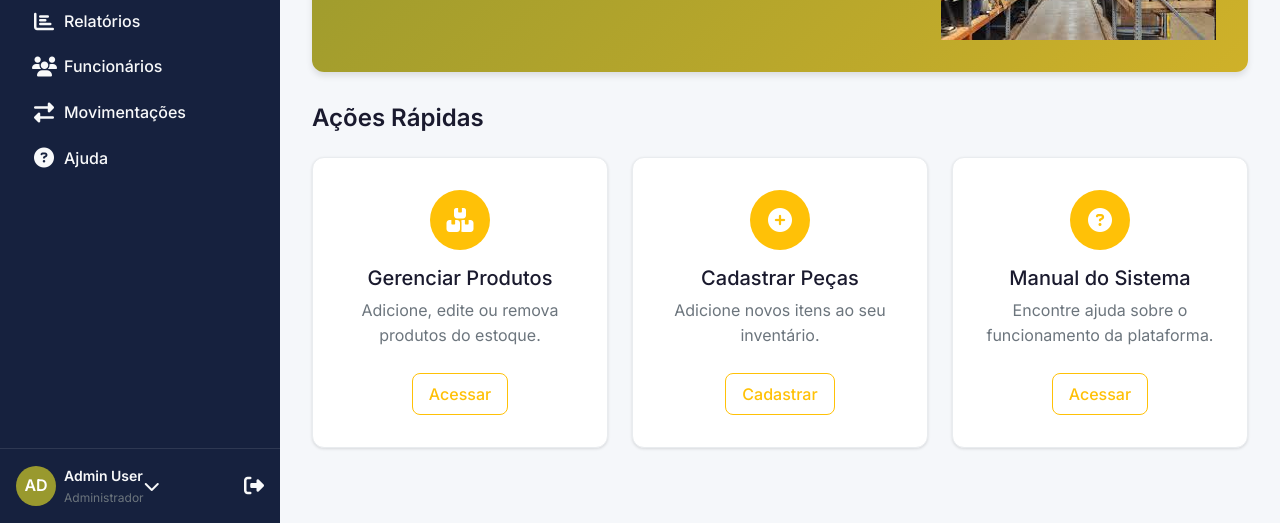
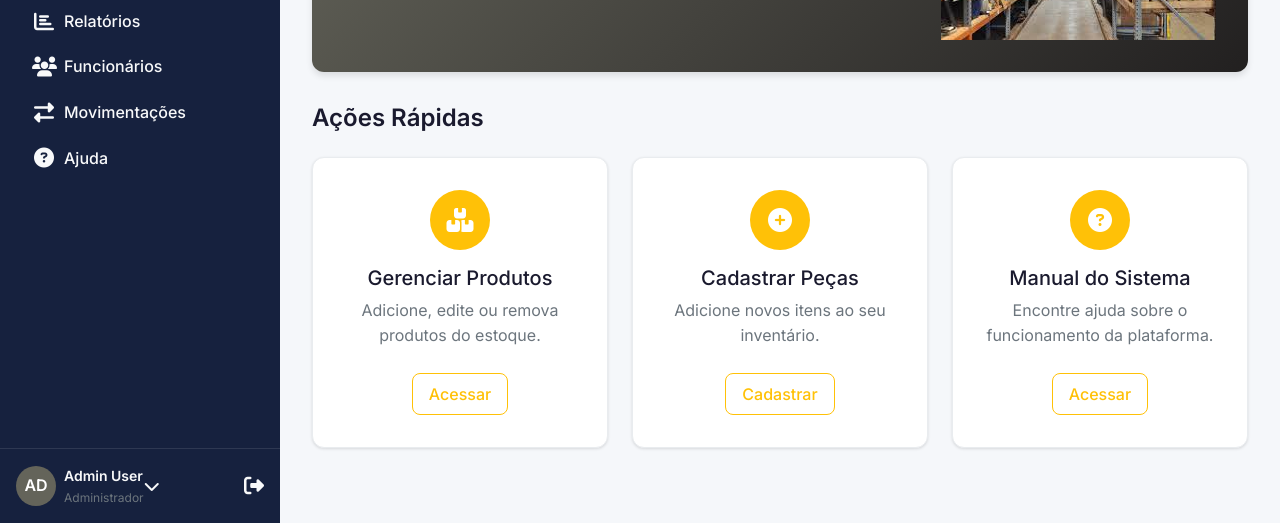
Before and after one commit to Kauapietro031nl/TCC-senai, a website: page html/index.html in a window 1280 px wide. Shown: the part 277-800 px from the top of the page. Drawn offline with nearby package versions, Linux system fonts and the light colour scheme.

Commit message:
atualizando o design do front-end

```diff
--- a/css/funcionarios.css
+++ b/css/funcionarios.css
@@ -1,5 +1,5 @@
 body {
-    background-color: #f8f9fa;
+    background-color: #abadb1;
     font-family: 'Segoe UI', Tahoma, Geneva, Verdana, sans-serif;
 }
 
--- a/css/movimentacoes-funcionarios.css
+++ b/css/movimentacoes-funcionarios.css
@@ -16,7 +16,7 @@
 }
 
 body {
-    background-color: #f5f5f5;
+    background-color: #fefdfd;
     color: #333;
     line-height: 1.6;
 }
--- a/css/variables.css
+++ b/css/variables.css
@@ -1,11 +1,11 @@
 :root {
     /* Colors */
-    --primary-color: #99992e;
-    --primary-dark: #514a04;
-    --secondary-color: #cfb129;
-    --accent-color: #eb930f;
+    --primary-color: #64645a;
+    --primary-dark: #252524;
+    --secondary-color: #222020;
+    --accent-color: #085feb;
     --danger-color: #f72585;
-    --warning-color: #f77f00;
+    --warning-color: #3012c6;
     --success-color: #4cc9f0;
     --info-color: #560bad;
 
```
Also changed, not shown: html/dados.html (+2 -5 lines), html/dashboard.html (+8 -8 lines), html/funcionarios.html (+1 -1 lines), package.json (added, +21 -0 lines), css/dashboard.css (line endings or trailing spaces).
